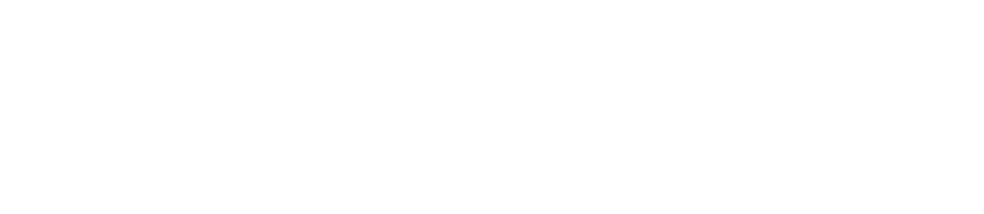
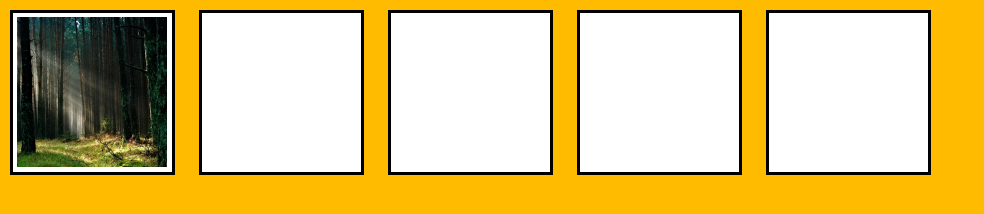
Before and after one commit to oleoot/Drag-and-drop-images-Vanilla-Js, a plain HTML site: page index.html in a window 1280 px wide. Shown: the whole page, without its empty margins (0-984 px from the left). Drawn offline with Linux system fonts and the light colour scheme.

Commit message:
Html and css done

```diff
--- a/css/style.css
+++ b/css/style.css
@@ -0,0 +1,36 @@
+*{
+margin: 0;
+padding: 0;
+box-sizing: border-box;
+}
+body{
+background: #ffbb00;
+}
+.fill{
+ background: url(../img/drag.jpg) center/cover;
+ position: relative;
+ height: 150px;
+ width: 150px;
+ top: 4px;
+ left: 4px;
+ cursor: pointer;
+}
+.empty{
+display: inline-block;
+height: 165px;
+width: 165px;
+margin: 10px;
+border: 3px solid #000;
+background: #fff;
+}
+
+.hold{
+border: 4px solid #ccc;
+}
+.hovered{
+background: #f4f4f4;
+border-style: dashed;
+}
+.invisible{
+ display: none;
+}
--- a/index.html
+++ b/index.html
@@ -9,7 +9,13 @@
 </head>
 
 <body>
-
+    <div class="empty">
+        <div class="fill" draggable="true"></div>
+    </div>
+    <div class="empty"></div>
+    <div class="empty"></div>
+    <div class="empty"></div>
+    <div class="empty"></div>
 
 
 
```
Also changed, not shown: img/drag.jpg (added).
